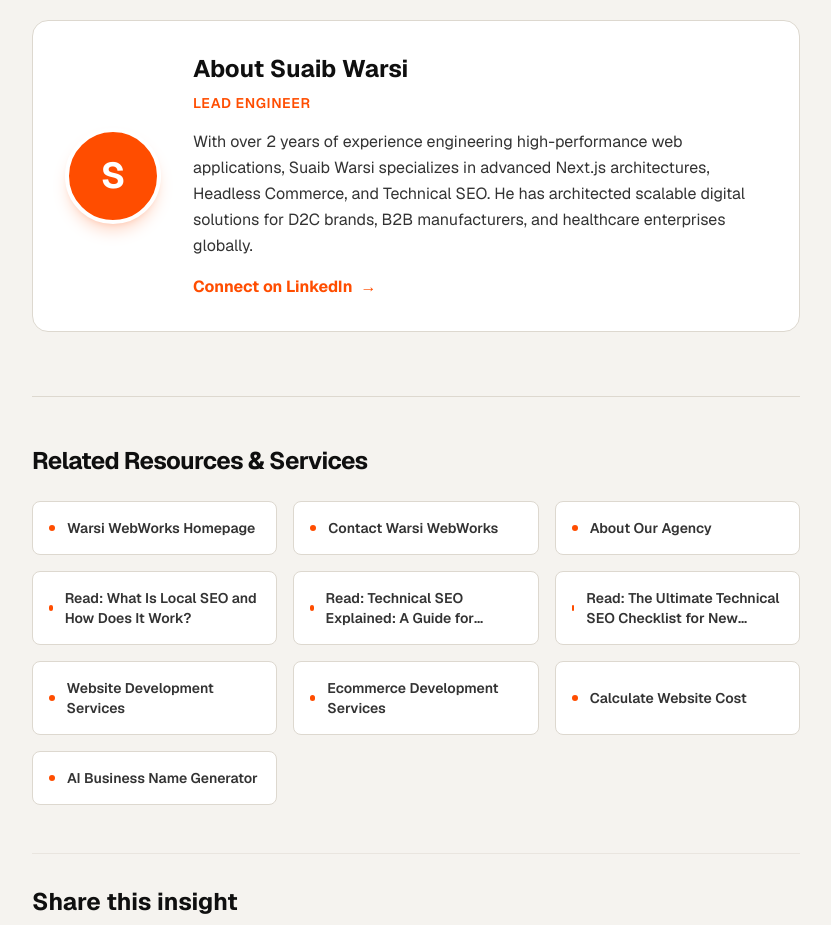
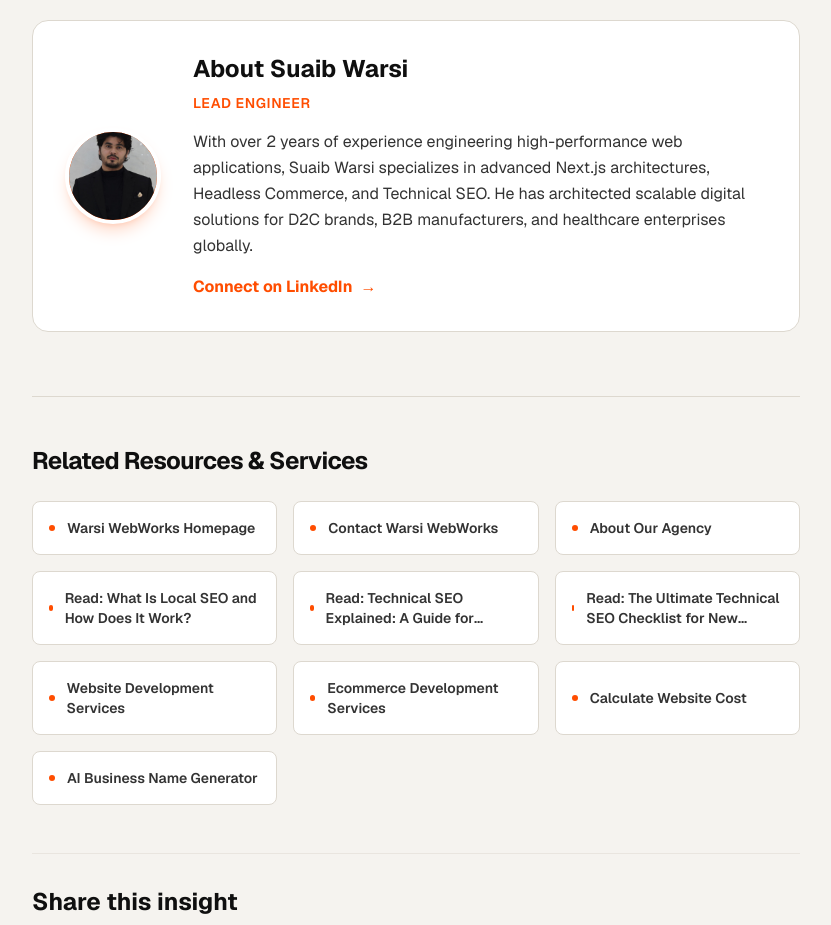
Before and after one commit to suaib92/Warsi-Webworks, a Next.js app: page /blog/best-cms-india-small-business in a window 1280 px wide. Shown: the part 1820-2745 px from the top of the page, without its empty margins (16-847 px from the left). Built offline with nearby package versions, Linux system fonts and the light colour scheme; a web font is replaced by a local one.

Commit message:
feat: Add personal photo to author bio component

```diff
--- a/src/app/blog/[slug]/page.tsx
+++ b/src/app/blog/[slug]/page.tsx
@@ -1,5 +1,6 @@
 import type { Metadata } from "next";
 import Link from "next/link";
+import Image from "next/image";
 import { notFound } from "next/navigation";
 import { blogPosts, getPostBySlug, getRelatedPosts } from "@/data/blog";
 import { applyInternalLinks } from "@/utils/internalLinker";
@@ -159,8 +160,8 @@ export default async function BlogPostPage({ params }: { params: Promise<{ slug:
             {/* EEAT Author Credentials Block */}
             <div className="mt-16 pt-12 border-t border-border-subtle/50">
               <div className="bg-card border border-border-subtle p-8 rounded-[16px] flex flex-col md:flex-row gap-8 items-start md:items-center">
-                <div className="w-24 h-24 shrink-0 rounded-full bg-accent flex items-center justify-center text-white font-bold text-4xl shadow-lg shadow-accent/20 border-4 border-card">
-                  {post.author.name.charAt(0)}
+                <div className="w-24 h-24 shrink-0 rounded-full bg-accent flex items-center justify-center text-white font-bold text-4xl shadow-lg shadow-accent/20 border-4 border-card overflow-hidden relative">
+                  <Image src="/images/suaib.jpeg" alt={post.author.name} fill className="object-cover" />
                 </div>
                 <div>
                   <h3 className="text-2xl font-bold text-text-primary mb-2">About {post.author.name}</h3>
```
Also changed, not shown: public/images/suaib.jpeg (added).
